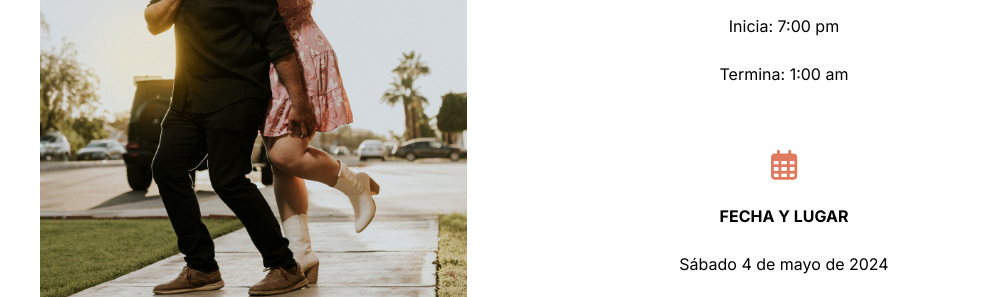
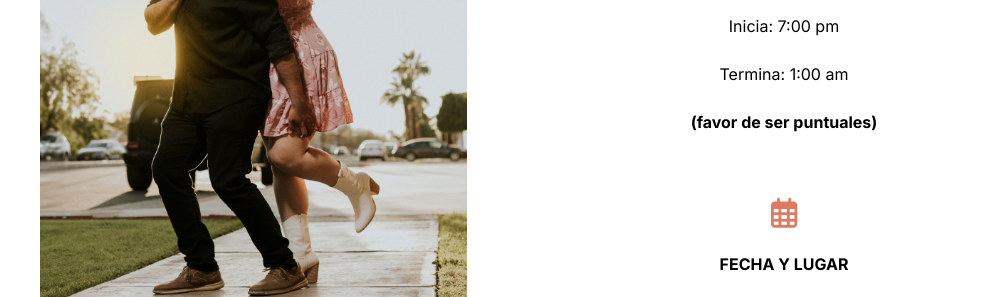
Before and after one commit to Alberto170/boda, a website: page index.html in a window 1280 px wide. Shown: the part 1200-1497 px from the top of the page, 0-999 px from the left. Drawn offline with Linux system fonts and the light colour scheme.

Commit message:
description text

```diff
--- a/index.html
+++ b/index.html
@@ -81,6 +81,7 @@
                                 <p>
                                     Termina: 1:00 am
                                 </p>
+                                <p><b>(favor de ser puntuales)</b></p>
                             </div>
                         </div>
                         <!-- item 2 -->
```
